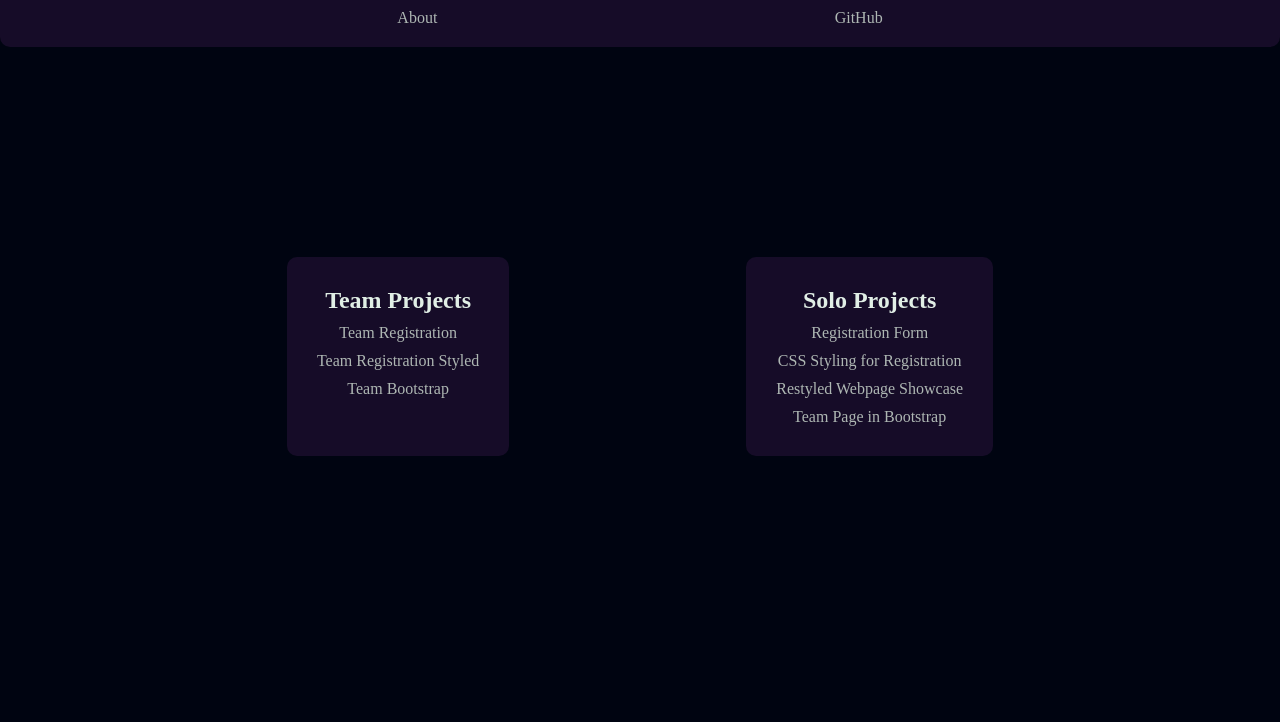
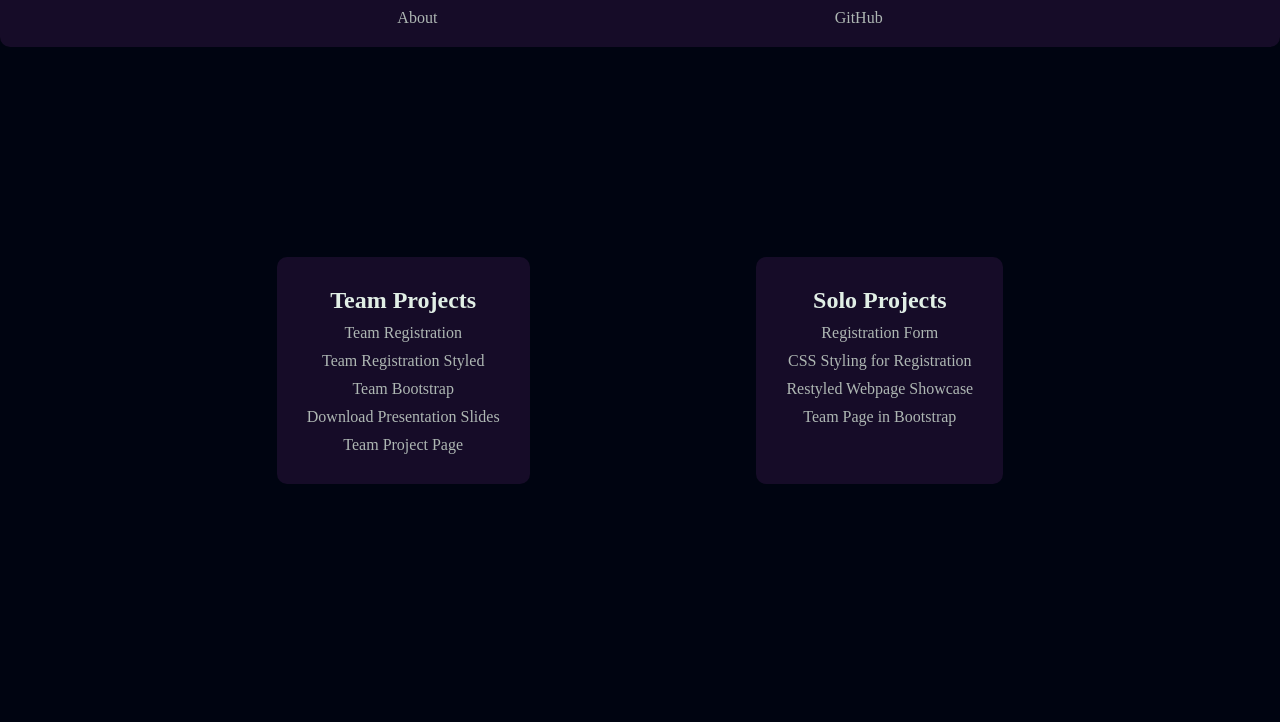
Before and after one commit to tylerwdean/FrontendPersonalPage, a plain HTML site: page index.html in a window 1280 px wide. Shown: the part 78-800 px from the top of the page. Drawn offline with Linux system fonts and the light colour scheme.

Commit message:
Fixed links to be all up to date

```diff
--- a/index.html
+++ b/index.html
@@ -23,6 +23,8 @@
 	  <li><a href="../team3/1_HTMLTagsTeam/FUS_signup.html">Team Registration</a></li>
           <li><a href="../team3/2_CSSTeamWebpage/FUS_signup.html">Team Registration Styled</a></li>
           <li><a href="../team3/3_TeamBootstrap/">Team Bootstrap</a></li>
+          <li><a href="../team3/4_ClientPresentation/slides.pdf" download>Download Presentation Slides</a></li>
+          <li><a href="../team3/4_ClientPresentation/">Team Project Page</a></li>
 	</ul>
       </div>
 
```
Lines whose indentation alone changed are shown as unchanged.
